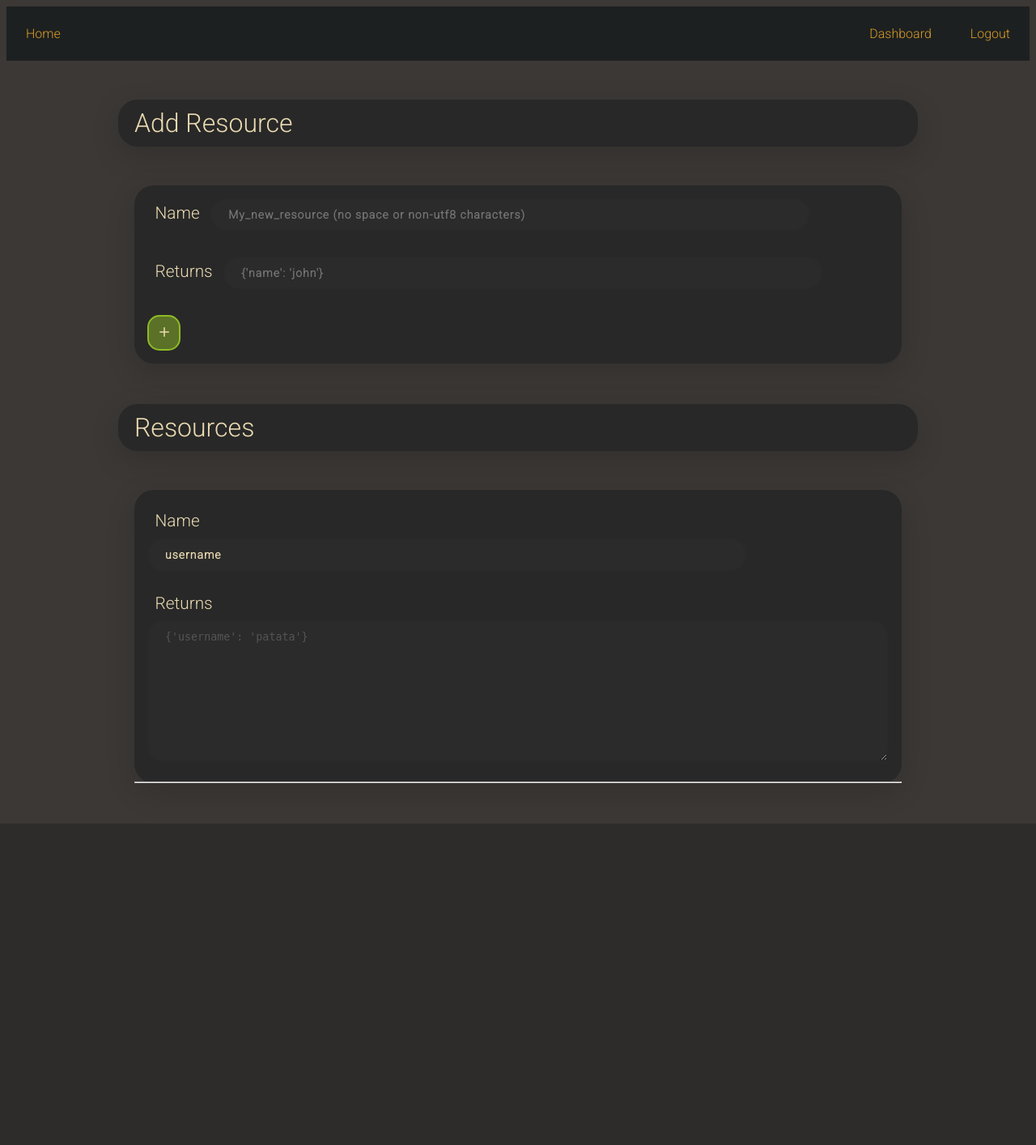
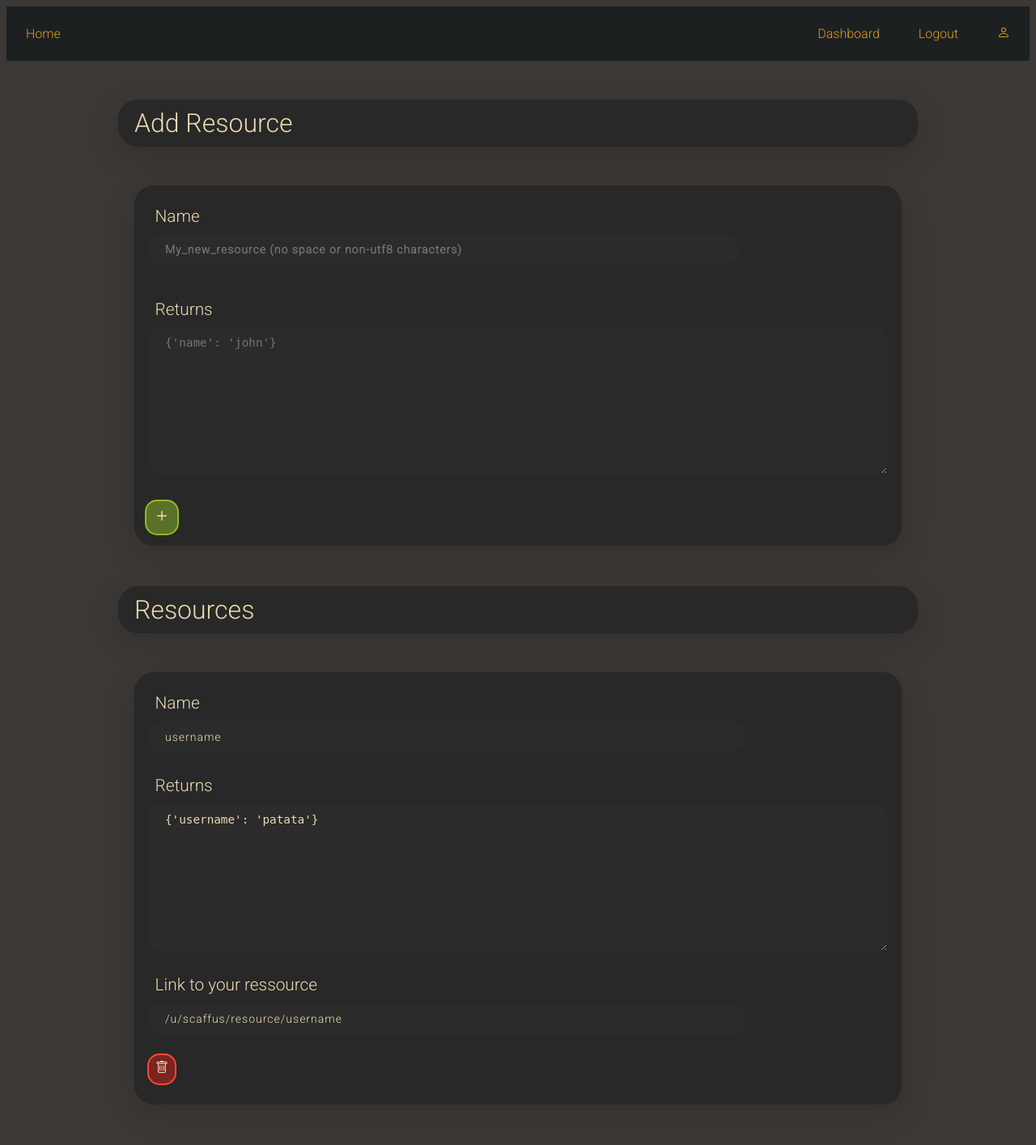
Before and after one commit to Scaffus/Web-RestAPI, a Flask app: page /dashboard in a window 1280 px wide. Shown: the whole page at 81% size. Before the commit the page ends 1017 px from the top, so only its background shows below. Run offline with Flask 2, Linux system fonts and the light colour scheme; a user stored in the database is signed in; data comes from the database, SQL or seed files in the repository; both versions use the stored data as it was after the commit.

Commit message:
account panel, ressource adding, ressource showing, startiung api

```diff
--- a/App/app.py
+++ b/App/app.py
@@ -1,6 +1,6 @@
 from logging import captureWarnings, error, log
 from operator import contains
-from flask import Flask, render_template, request, flash, url_for, redirect, jsonify
+from flask import Flask, json, render_template, request, flash, url_for, redirect, jsonify
 from flask_login import login_manager, login_user, login_required, logout_user, current_user, LoginManager, UserMixin
 from werkzeug.security import generate_password_hash, check_password_hash
 from flask_sqlalchemy import SQLAlchemy
@@ -144,16 +144,47 @@ def dashboard():
             db.session.add(resource)
             db.session.commit()
 
-            flash('Name: {} | Returns: {} | User id: {}'.format(resource.name, jsonify(resource_returns), resource_userid), category='else')
+            flash('Name: {} | Returns: {}'.format(resource.name, resource_returns, resource_userid), category='else')
 
         return redirect(url_for('dashboard'))
 
     return render_template('dashboard.html', user=current_user, resources=Resource.query.filter_by(userid=current_user.id))
 
-@app.route('/u/<string:user>')
-def get(user):
 
-    return user
+@app.route('/u/<string:user>/delete/<int:id>')
+@login_required
+def delete_resource(user, id):
+
+    if current_user.username == user:
+
+        resource = Resource.query.get_or_404(id)
+
+        try:
+            db.session.delete(resource)
+            db.session.commit()
+            flash('The ressource {} has been successfully deleted'.format(resource.name), category='success')
+        except:
+            flash('An error occured during deletion', category='error')
+
+        return redirect(url_for('dashboard'))
+
+    else:
+
+        return '404'
+
+@app.route('/u/<string:user>/resource/<string:resource_name>')
+def get_resource(user, resource_name):
+
+    user = User.query.filter_by(username=user).first()
+    resource = Resource.query.filter_by(userid=user.id, name=resource_name).first()
+
+    return jsonify(resource.returns)
+
+@app.route('/account')
+@login_required
+def account():
+
+    return render_template('account.html', user=current_user)
 
 if __name__ == '__main__':
     db.create_all()
--- a/App/static/style.css
+++ b/App/static/style.css
@@ -81,10 +81,6 @@ div.dashb_main {
   margin-bottom: 50px;
 }
 
-div.dashb {
-  padding: 1rem;
-}
-
 label.dashb_info {
   padding: 0.6rem;
   color: #ebdbb2;
@@ -93,7 +89,7 @@ label.dashb_info {
 }
 
 input.dashb_info {
-  width: 76%;
+  width: 75%;
   /* color: rgb(38, 50, 56); */
   color: #ebdbb2;
   font-weight: 700;
@@ -109,9 +105,10 @@ input.dashb_info {
   font-family: "Roboto", sans-serif;
 }
 
-button.dashb_add {
+button.dashb_resource_add {
   background: hsla(78, 66%, 44%, 0.5);;
   padding: 0.5em;
+  margin: 1em;
   border-radius: 15px;
   border: 2px solid #8ebb26;
   color: #ebdbb2;
@@ -132,6 +129,11 @@ p.category {
 
 /* --------[ dashboard - show resources ]-------- */
 
+hr.resources_separation {
+  visibility: hidden;
+  margin: 1em;
+}
+
 div.dashb_resources {
   padding: 1em;
   display: flex;
@@ -145,6 +147,37 @@ textarea.dashb_info {
   border-radius: 20px;
   outline: none;
   border: 2px solid rgba(0, 0, 0, 0.02);
+  color: #ebdbb2;
+  font-size: 1.1em;
+}
+
+a.dashb_resource_delete {
+  background: rgba(204, 35, 29, 0.5);
+  padding: 0.5em;
+  border-radius: 15px;
+  border: 2px solid #fb4934;
+  color: #ebdbb2;
+  cursor: pointer;
+}
+
+div.dashb_resource_delete {
+  padding: 1em;
+}
+
+input.dashb_input {
+  width: 76%;
+  /* color: rgb(38, 50, 56); */
+  color: #ebdbb2;
+  font-size: 14px;
+  letter-spacing: 1px;
+  background: rgba(136, 126, 126, 0.04);
+  padding: 10px 20px;
+  border: none;
+  border-radius: 20px;
+  outline: none;
+  border: 2px solid rgba(0, 0, 0, 0.02);
+  text-align: left;
+  font-family: "Roboto", sans-serif;
 }
 
 /* --------[ navigation bar ]-------- */
--- a/App/templates/base.html
+++ b/App/templates/base.html
@@ -20,6 +20,12 @@
         <a href="/login" style="float: right; display: flex; margin-left: 1em;" class="navbar">Login</a>
         <a href="/register" style="float: right; display: flex; margin-left: 1em;" class="navbar">Register</a>
         {% else %}
+        <a href="/account" style="float: right; display: flex; margin-left: 3em;"><svg
+                xmlns="http://www.w3.org/2000/svg" width="16" height="16" fill="currentColor" class="bi bi-person"
+                viewBox="0 0 16 16">
+                <path
+                    d="M8 8a3 3 0 1 0 0-6 3 3 0 0 0 0 6zm2-3a2 2 0 1 1-4 0 2 2 0 0 1 4 0zm4 8c0 1-1 1-1 1H3s-1 0-1-1 1-4 6-4 6 3 6 4zm-1-.004c-.001-.246-.154-.986-.832-1.664C11.516 10.68 10.289 10 8 10c-2.29 0-3.516.68-4.168 1.332-.678.678-.83 1.418-.832 1.664h10z" />
+            </svg></a>
         <a href="/logout" style="float: right; display: flex; margin-left: 3em;" class="navbar">Logout</a>
         <a href="/dashboard" style="float: right; margin-left: 1em;">Dashboard</a>
         {% endif %}
--- a/App/templates/dashboard.html
+++ b/App/templates/dashboard.html
@@ -21,18 +21,18 @@
         <input type="mail" disabled class="dashb_info" id="user_mail" placeholder="{{ user.mail }}">
     </div> -->
     <form action="/dashboard" method="POST">
-        <div class="dashb">
+        <div class="dashb_resources">
             <label for="dashb_add_name" class="dashb_info">Name</label>
             <input name="resource_name" type="text" id="dashb_add_name"
                 placeholder="My_new_resource (no space or non-utf8 characters)" class="dashb_info">
         </div>
-        <div class="dashb">
+        <div class="dashb_resources">
             <label for="dashb_add_returns" class="dashb_info">Returns</label>
-            <input name="resource_returns" type="text" id="dashb_add_returns" placeholder="{'name': 'john'}"
-                class="dashb_info">
+            <textarea name="resource_returns" id="dashb_resources_returns" placeholder="{'name': 'john'}"
+                class="dashb_info" cols="30" rows="10"></textarea>
         </div>
         <div class="dashb">
-            <button class="dashb_add" type="submit">
+            <button class="dashb_resource_add" type="submit">
                 <svg xmlns="http://www.w3.org/2000/svg" width="24" height="24" fill="currentColor" class="bi bi-plus"
                     viewBox="0 0 16 16">
                     <path
@@ -48,13 +48,27 @@
 
     {% for resource in resources %}
     <div class="dashb_resources">
-        <label for="dashb_resources_name" class="dashb_info" id="resource">Name </label>
-        <input type="text" class="dashb_info" value="{{ resource.name }}" disabled id="dashb_resources_name">
+        <label for="dashb_resources_name" class="dashb_info" id="resource">Name</label>
+        <input type="text" class="dashb_input" value="{{ resource.name }}" disabled id="dashb_resources_name">
         <br>
-        <label for="dashb_resources_returns" class="dashb_info" id="resource">Returns </label>
-        <textarea name="dashb_resources_returns" id="dashb_resources_returns" class="dashb_info" cols="30" rows="10" disabled>{{ resource.returns }}</textarea>
+        <label for="dashb_resources_returns" class="dashb_info" id="resource">Returns</label>
+        <textarea name="dashb_resources_returns" id="dashb_resources_returns" class="dashb_info" cols="30" rows="10"
+            disabled>{{ resource.returns }}</textarea>
+        <br>
+        <label for="dashb_resources_link_name" class="dashb_info" id="resource">Link to your ressource</label>
+        <input type="text" class="dashb_input" value="/u/{{ user.username }}/resource/{{ resource.name }}" disabled id="dashb_resources_link_name">
     </div>
-    <hr>
+    <div class="dashb_resource_delete">
+        <a href="/u/{{ user.username }}/delete/{{ resource.id }}" class="dashb_resource_delete"><svg
+                xmlns="http://www.w3.org/2000/svg" width="16" height="16" fill="currentColor" class="bi bi-trash"
+                viewBox="0 0 16 16">
+                <path
+                    d="M5.5 5.5A.5.5 0 0 1 6 6v6a.5.5 0 0 1-1 0V6a.5.5 0 0 1 .5-.5zm2.5 0a.5.5 0 0 1 .5.5v6a.5.5 0 0 1-1 0V6a.5.5 0 0 1 .5-.5zm3 .5a.5.5 0 0 0-1 0v6a.5.5 0 0 0 1 0V6z" />
+                <path fill-rule="evenodd"
+                    d="M14.5 3a1 1 0 0 1-1 1H13v9a2 2 0 0 1-2 2H5a2 2 0 0 1-2-2V4h-.5a1 1 0 0 1-1-1V2a1 1 0 0 1 1-1H6a1 1 0 0 1 1-1h2a1 1 0 0 1 1 1h3.5a1 1 0 0 1 1 1v1zM4.118 4 4 4.059V13a1 1 0 0 0 1 1h6a1 1 0 0 0 1-1V4.059L11.882 4H4.118zM2.5 3V2h11v1h-11z" />
+            </svg></a>
+    </div>
+    <hr class="resources_separation">
     {% endfor %}
 
 
--- a/App/templates/index.html
+++ b/App/templates/index.html
@@ -8,6 +8,6 @@
 
 {% block main %}
 
-<h1>Home page</h1>
+<p class="category">Nothing interesting to see there.</p>
 
 {% endblock %}
--- a/App/templates/register.html
+++ b/App/templates/register.html
@@ -10,7 +10,7 @@
 
 {% block main %}
 <div class="main">
-    <p class="sign" align="center">Sign In</p>
+    <p class="sign" align="center">Sign Up</p>
 
     <form action="/register" method="POST" class="login_form">
 
```
Also changed, not shown: App/templates/account.html (added, +22 -0 lines), App/database.db.
